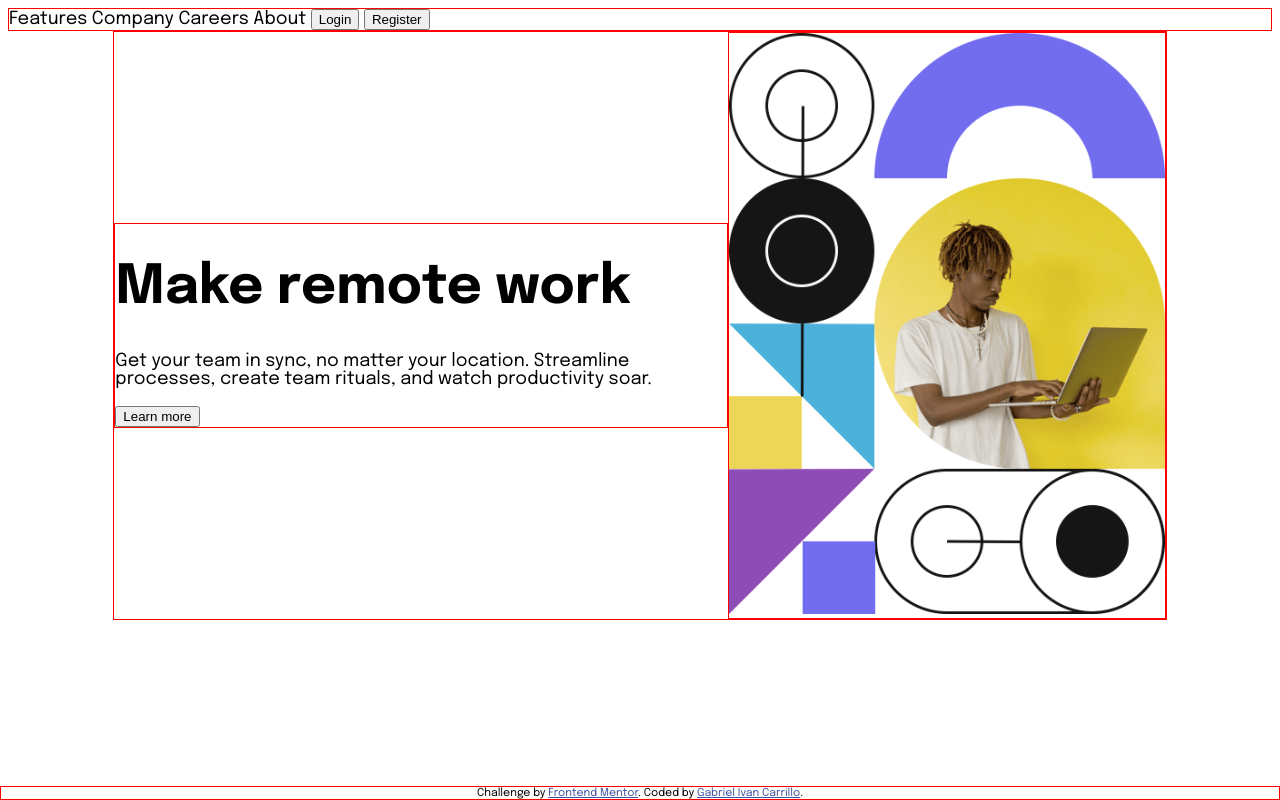
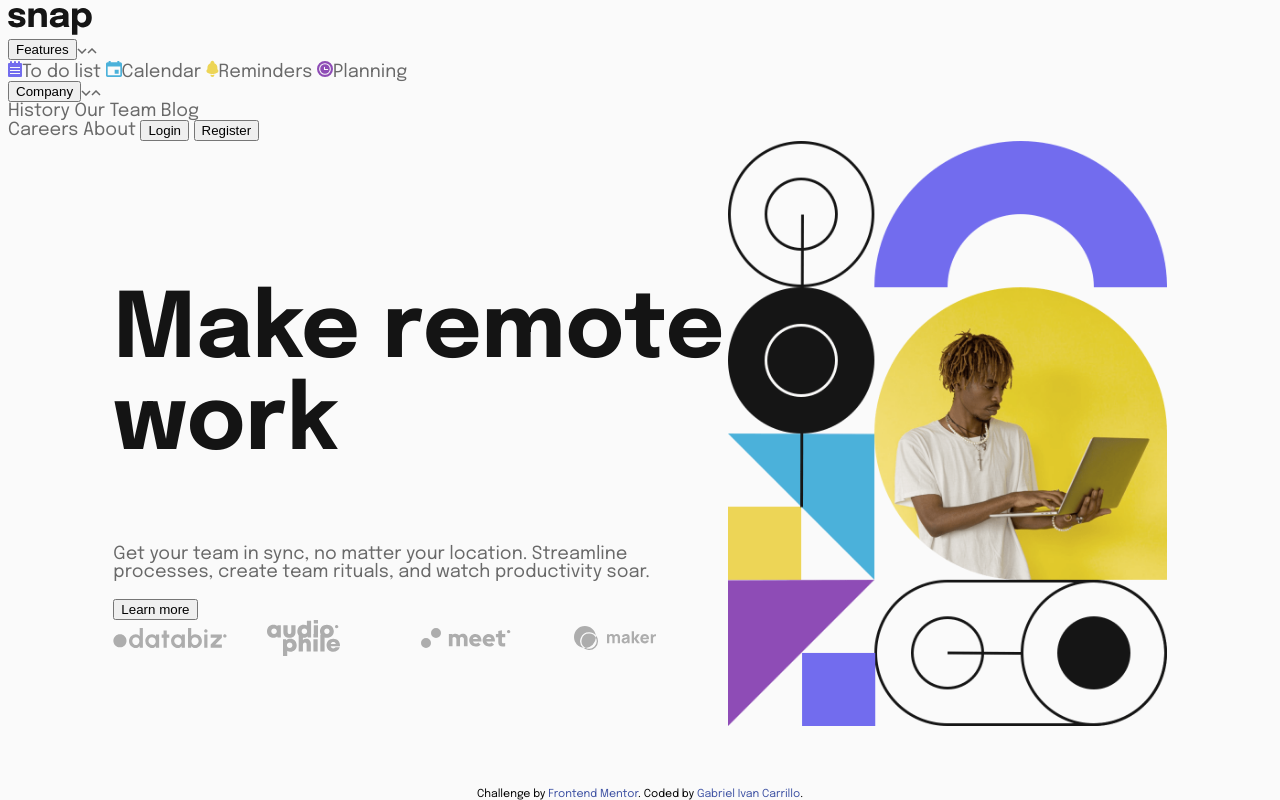
Before and after one commit to GabrielCarrillo93/intro-section-with-dropdown-navigation, a plain HTML site: page index.html in a window 1280 px wide. Drawn offline with Linux system fonts and the light colour scheme.

Commit message:
html set

```diff
--- a/css/styles.css
+++ b/css/styles.css
@@ -5,6 +5,12 @@ html{
 
 *{
     box-sizing: border-box;
+}
+
+:root{
+    --AlmostWhite: hsl(0, 0%, 98%);
+    --MediumGray: hsl(0, 0%, 41%);
+    --AlmostBlack: hsl(0, 0%, 8%);
 }
 
 .col-1 {width: 8.33%;}
@@ -22,7 +28,6 @@ html{
 
 [class*="col-"] {
     float: left;
-    border: 1px solid red;
 }
 
 .row::after {
@@ -34,29 +39,39 @@ html{
 body{
     display: grid;
     place-items: center;
+    background-color: var(--AlmostWhite);
 }
 
-main{
+main, .row{
     display: flex;
     align-items: center;
 }
 
 h1{
-    font-size: 3rem;
+    font-size: 5rem;
     font-weight: 700;
+    color: var(--AlmostBlack)
 }
 
 p{
     font-size: 1rem;
     font-weight: 400;
+    color: var(--MediumGray);
 }
 
-img{
+a{
+    text-align: center;
+    text-decoration: none;
+    color: var(--MediumGray);
+}
+
+.mainpic{
     width: 100%;
     height: auto;
 }
 
 
 
-.attribution { font-size: 11px; text-align: center; position: fixed; bottom: 0}
+
+.attribution { font-size: 11px; text-align: center; position: fixed; bottom: 0; background-color: var(--AlmostWhite);}
 .attribution a { color: hsl(228, 45%, 44%); }
--- a/index.html
+++ b/index.html
@@ -13,33 +13,62 @@
 <body>
 
   <nav class="col-12">
-    Features
-    Company
-    Careers
-    About
-    <button>
+    <img src="images/logo.svg" alt="">
+    <div><button class="dropdown" id="features">Features</button><img src="images/icon-arrow-down.svg" alt="arrow-down"><img src="images/icon-arrow-up.svg" alt="arrow-up">
+      <div>
+        <a href="#"><img src="images/icon-todo.svg" alt="to do list">To do list</a>
+        <a href="#"><img src="images/icon-calendar.svg" alt="calendar">Calendar</a>
+        <a href="#"><img src="images/icon-reminders.svg" alt="reminders">Reminders</a>
+        <a href="#"><img src="images/icon-planning.svg" alt="planning">Planning</a>
+      </div>
+    </div>
+    <div><button class="dropdown" id="company">Company</button><img src="images/icon-arrow-down.svg" alt="arrow-down"><img src="images/icon-arrow-up.svg" alt="arrow-up">
+      <div>
+        <a href="#">History</a>
+        <a href="#">Our Team</a>
+        <a href="#">Blog</a>
+      </div>
+    </div>
+    <a href="#">Careers</a>
+    <a href="#">About</a>
+    <button id="login">
       Login
     </button>
-    <button>
+    <button id="register">
       Register
     </button>
   </nav>
 
   <main class="col-10">
-    <div class="col-7">
+    <section class="col-7">
       <h1>Make remote work</h1>
       <p>
         Get your team in sync, no matter your location. Streamline processes,
         create team rituals, and watch productivity soar.
       </p>
-      <button>
+      <button id="learnmore">
         Learn more
       </button>
-    </div>
-    <div class="col-5">
-      <img src="images/image-hero-desktop.png" alt="hero-desktop">
-    </div>
+      <article class="row">
+        <div class="col-3">
+          <img src="images/client-databiz.svg" alt="databiz">
+        </div>
+        <div class="col-3">
+          <img src="images/client-audiophile.svg" alt="audiophile">
+        </div>
+        <div class="col-3">
+          <img src="images/client-meet.svg" alt="meet">
+        </div>
+        <div class="col-3">
+          <img src="images/client-maker.svg" alt="">
+        </div>
+      </article>
+    </section>
+    <section class="col-5">
+      <img src="images/image-hero-desktop.png" alt="hero-desktop" class="mainpic">
+    </section>
   </main>
+
 
   <footer class=" col-12 attribution">
     Challenge by <a href="https://www.frontendmentor.io?ref=challenge" target="_blank">Frontend Mentor</a>.
```
